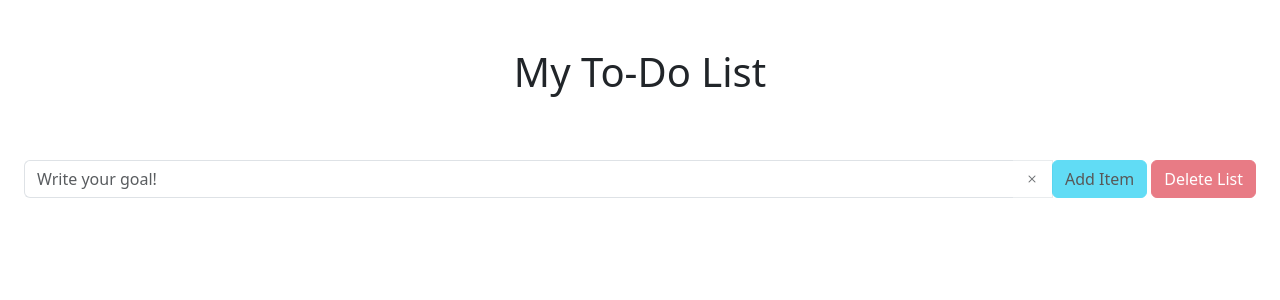
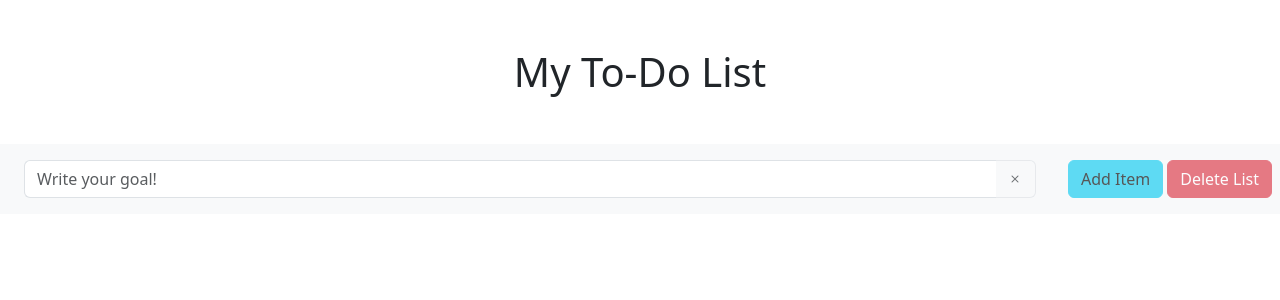
Before and after one commit to ailafonseca/to-do, a Vue app: page / in a window 1280 px wide. Shown: the top 300 px of the page. Built offline with nearby package versions, Linux system fonts and the light colour scheme.

Commit message:
layout improvs

```diff
--- a/src/components/ListItems.vue
+++ b/src/components/ListItems.vue
@@ -1,6 +1,6 @@
 <template>
   <div
-    class="d-flex flex-md-row flex-column align-items-center justify-content-center mb-md-5 mb-2"
+    class="d-flex flex-md-row flex-column align-items-center justify-content-center mb-md-5 mb-2 bg-light"
   >
     <div class="input-group m-md-3 px-2">
       <input
@@ -15,7 +15,9 @@
       <button class="btn border border-start-0" @click="cancelNewTask" :disabled="!newTask.length">
         <i class="bi bi-x"></i>
       </button>
-      <div class="justify-content-center ">
+
+    </div>
+    <div class="justify-content-center d-flex flex-row m-2">
       <button
         @click="addNewTask"
         :disabled="!newTask.length"
@@ -32,7 +34,6 @@
       >
         Delete List
       </button>
-    </div>
     </div>
 
   </div>
```
